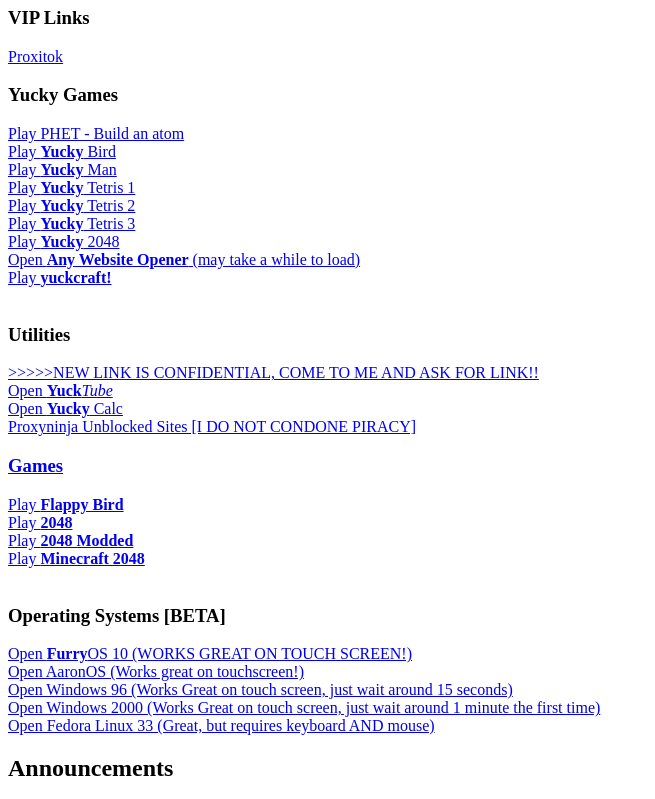
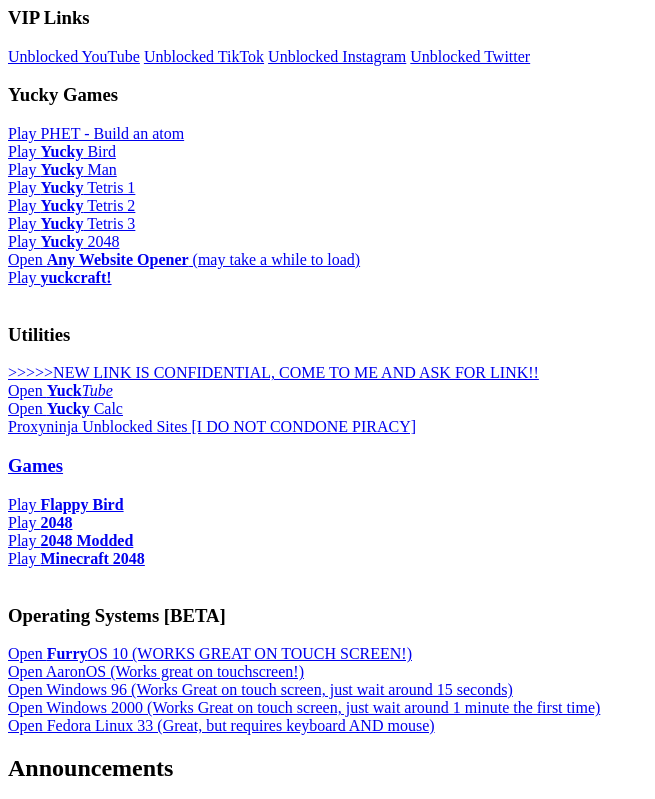
Before and after one commit to nogins/yuckyfuckyfucky, a plain HTML site: page r4v@£~R")!Olfpldf923dsf£LR[4ltv0/index.html in a window 1280 px wide. Shown: the part 73-872 px from the top of the page, without its empty margins (0-655 px from the left). Drawn offline with Linux system fonts and the light colour scheme.

Commit message:
Update index.html

```diff
--- a/r4v@£~R")!Olfpldf923dsf£LR[4ltv0/index.html
+++ b/r4v@£~R")!Olfpldf923dsf£LR[4ltv0/index.html
@@ -11,7 +11,10 @@
   <body>
     <h1>yuck.ga 2.0</h1>
     <h3>VIP Links</h3>
-	  <a href="https://proxitok.herokuapp.com">Proxitok</a>
+	  <a href="https://yt.artemislena.eu">Unblocked YouTube</a>
+	  <a href="https://proxitok.herokuapp.com">Unblocked TikTok</a>
+	  <a href="https://bibliogram.esmailelbob.xyz/u/daniel">Unblocked Instagram</a>
+	  <a href="https://nitter.42l.fr">Unblocked Twitter</a>
     <h3>Yucky Games</h3>
 	<a href="https://yuck.ga/games/phet/atom">Play PHET - Build an atom</a>
 	<br>
```
